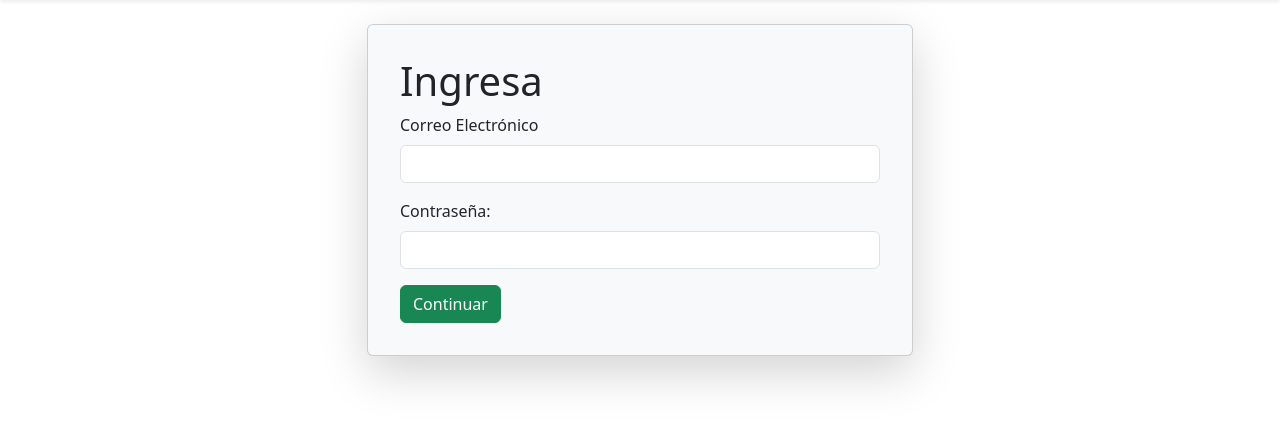
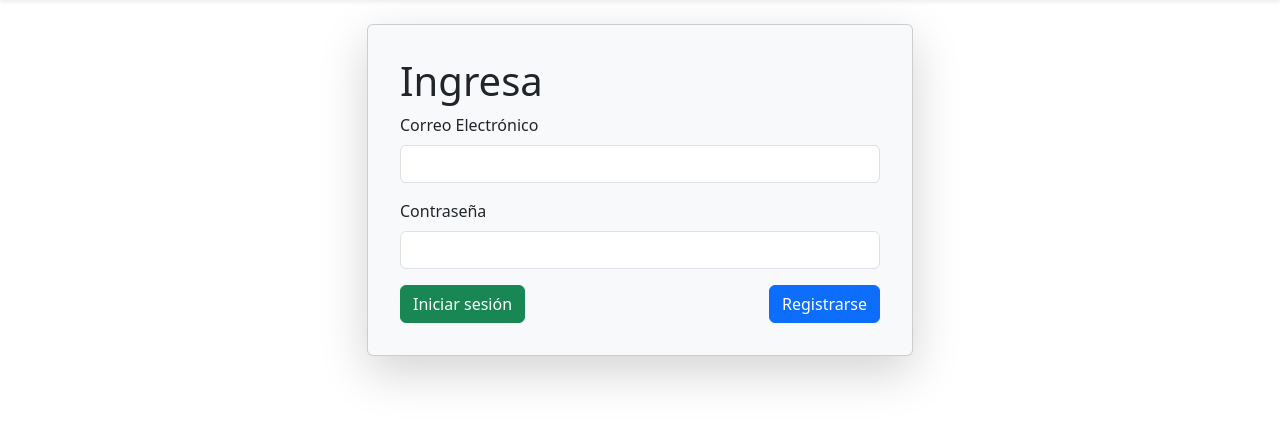
Before and after one commit to gisela-zajic/ids-codigo-viajero, a Flask app: page /login in a window 1280 px wide. Shown: the part 106-530 px from the top of the page. Run offline with Flask 3, Linux system fonts and the light colour scheme.

Commit message:
Fix: Change on login.html
- Added a button to Register if user does not have an account

```diff
--- a/templates/login/login.html
+++ b/templates/login/login.html
@@ -12,9 +12,9 @@
 <body>
     <!-- Encabezado de todas las páginas -->
     <header class="container-fluid bg-info shadow-sm p-lg-3 mb-2">
-        <nav class="navbar navbar-expand-lg ">
+        <nav class="navbar navbar-expand-lg">
             <div class="container-fluid">
-              <a class="navbar-brand" href="/static"><span class="text-light h1 ">VacacionAR</span></a>
+              <a class="navbar-brand" href="/static"><span class="text-light h1">VacacionAR</span></a>
               <button class="navbar-toggler" type="button" data-bs-toggle="collapse" data-bs-target="#navbarSupportedContent" aria-controls="navbarSupportedContent" aria-expanded="false" aria-label="Toggle navigation">
                 <span class="navbar-toggler-icon"></span>
               </button>
@@ -23,7 +23,7 @@
     </header>
     <div class="container mt-4">
         <div class="row">
-            <div class="com-12 col-ms-10 col-lg-6 mx-auto">
+            <div class="col-12 col-ms-10 col-lg-6 mx-auto">
                 <div class="card shadow-lg p-3 mb-5 bg-body-tertiary rounded">
                     <div class="card-body">
                         <h1 class="card-title">Ingresa</h1>
@@ -33,11 +33,13 @@
                                 <input type="email" class="form-control" name="email" aria-describedby="emailHelp" required>
                             </div>
                             <div class="mb-3">
-                                <label for="contraseña" class="form-label">Contraseña: </label>
+                                <label for="contraseña" class="form-label">Contraseña</label>
                                 <input type="password" class="form-control" name="password" id="contraseña" required>
                             </div>
-                            <button type="submit" class="btn btn-success">Continuar</button>
-                        </form>
+                            <div class="d-flex justify-content-between">
+                                <button type="submit" class="btn btn-success">Iniciar sesión</button>
+                                <a href="{{ url_for('main.auth_front.register') }}" class="btn btn-primary">Registrarse</a>
+                            </div>
                     </div>
                 </div>
             </div>
```
